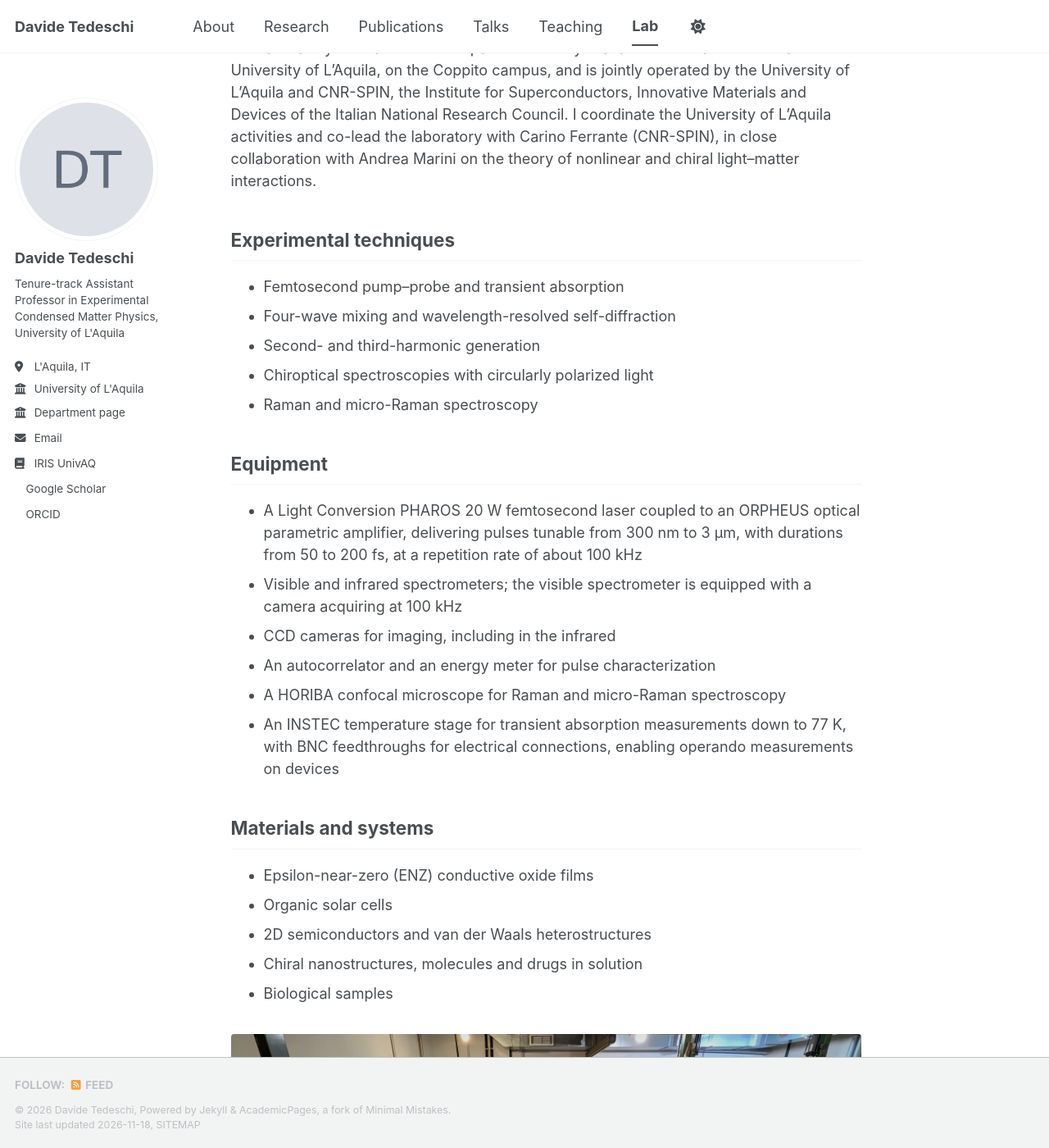
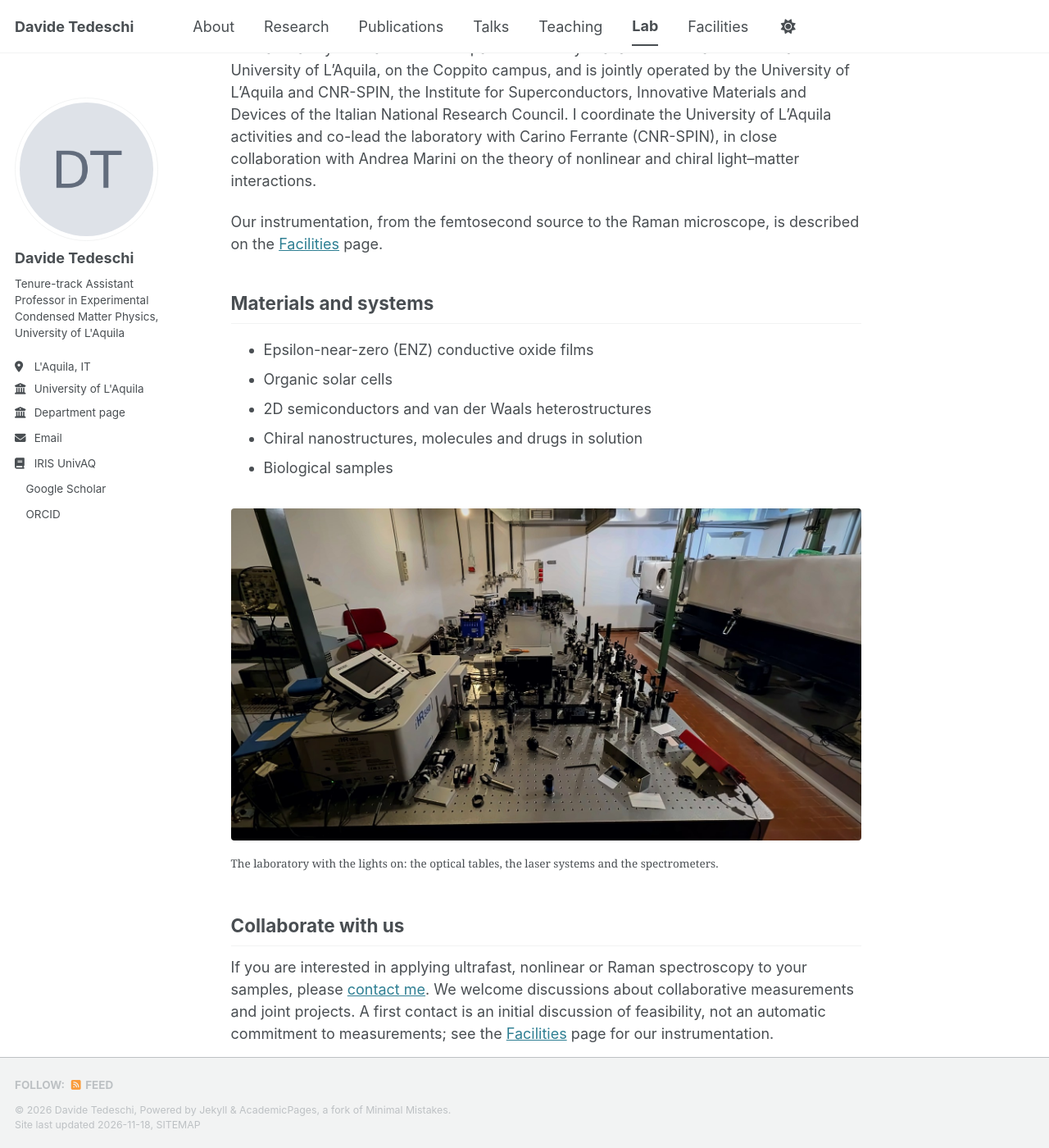
Before and after one commit to DavideTedeschi/davidetedeschi.github.io, a Jekyll site: the page built from _pages/lab.md, in a window 1280 px wide and 1400 px high, scrolled down 639 px. Shown: the whole window at 82% size. Built offline with Jekyll 4.4.1, drawn with Linux system fonts in a browser that asks for light colours; a script bundle is joined from its source files by our own code; a style sheet for code colours, icons or effects is not loaded; some of the changed text lies outside the part shown.

Commit message:
New Facilities page; Lab page links to it
Co-Authored-By: Claude Opus 5.5 <noreply@anthropic.com>
Claude-Session: https://claude.ai/code/session_01TcbGEgShaiekk9PfUMfoQJ

```diff
--- a/_data/navigation.yml
+++ b/_data/navigation.yml
@@ -18,3 +18,6 @@ main:
 
   - title: "Lab"
     url: /lab/
+
+  - title: "Facilities"
+    url: /facilities/
--- a/_pages/lab.md
+++ b/_pages/lab.md
@@ -1,5 +1,5 @@
 ---
-description: "The Nonlinear Ultrafast Spectroscopy Laboratory in L'Aquila: techniques, equipment, people, collaborations and thesis and PhD opportunities."
+description: "The Nonlinear Ultrafast Spectroscopy Laboratory in L'Aquila: people, collaborations and thesis and PhD opportunities."
 permalink: /lab/
 title: "Nonlinear Ultrafast Spectroscopy Laboratory"
 author_profile: true
@@ -12,22 +12,7 @@ author_profile: true
 
 The laboratory is located in the Department of Physical and Chemical Sciences at the University of L'Aquila, on the Coppito campus, and is jointly operated by the University of L'Aquila and CNR-SPIN, the Institute for Superconductors, Innovative Materials and Devices of the Italian National Research Council. I coordinate the University of L'Aquila activities and co-lead the laboratory with Carino Ferrante (CNR-SPIN), in close collaboration with Andrea Marini on the theory of nonlinear and chiral light–matter interactions.
 
-## Experimental techniques
-
-* Femtosecond pump–probe and transient absorption
-* Four-wave mixing and wavelength-resolved self-diffraction
-* Second- and third-harmonic generation
-* Chiroptical spectroscopies with circularly polarized light
-* Raman and micro-Raman spectroscopy
-
-## Equipment
-
-* A Light Conversion PHAROS 20 W femtosecond laser coupled to an ORPHEUS optical parametric amplifier, delivering pulses tunable from 300 nm to 3 µm, with durations from 50 to 200 fs, at a repetition rate of about 100 kHz
-* Visible and infrared spectrometers; the visible spectrometer is equipped with a camera acquiring at 100 kHz
-* CCD cameras for imaging, including in the infrared
-* An autocorrelator and an energy meter for pulse characterization
-* A HORIBA confocal microscope for Raman and micro-Raman spectroscopy
-* An INSTEC temperature stage for transient absorption measurements down to 77 K, with BNC feedthroughs for electrical connections, enabling operando measurements on devices
+Our instrumentation, from the femtosecond source to the Raman microscope, is described on the [Facilities](/facilities/) page.
 
 ## Materials and systems
 
@@ -44,7 +29,7 @@ The laboratory is located in the Department of Physical and Chemical Sciences at
 
 ## Collaborate with us
 
-If you are interested in applying ultrafast, nonlinear or Raman spectroscopy to your samples, please [contact me](mailto:davide.tedeschi@univaq.it?subject=Collaboration%20enquiry). We welcome discussions about collaborative measurements and joint projects.
+If you are interested in applying ultrafast, nonlinear or Raman spectroscopy to your samples, please [contact me](mailto:davide.tedeschi@univaq.it?subject=Collaboration%20enquiry). We welcome discussions about collaborative measurements and joint projects. A first contact is an initial discussion of feasibility, not an automatic commitment to measurements; see the [Facilities](/facilities/) page for our instrumentation.
 
 In your first email, it helps to include:
 
```
Also changed, not shown: _pages/about-me.md (+1 -1 lines), _pages/facilities.md (added, +38 -0 lines).
